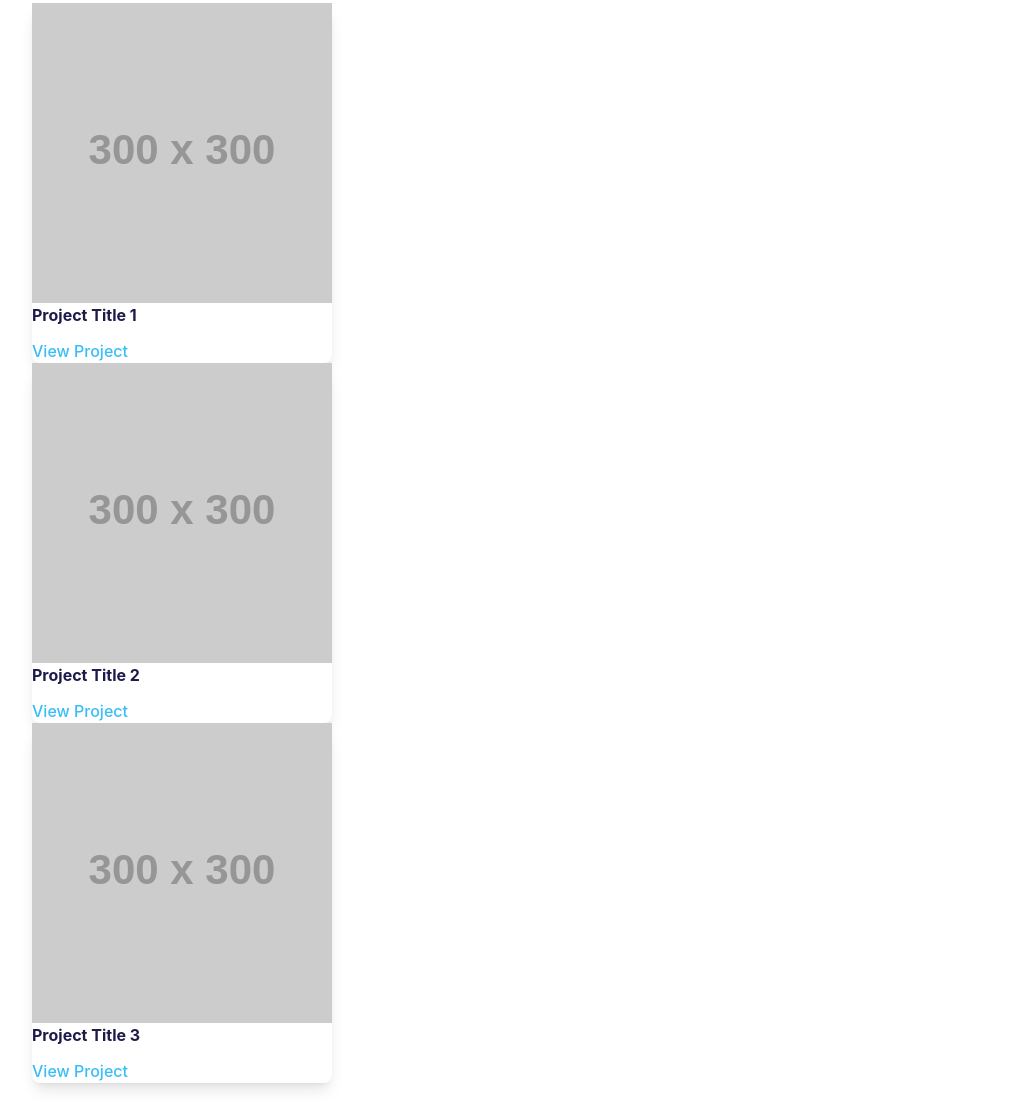
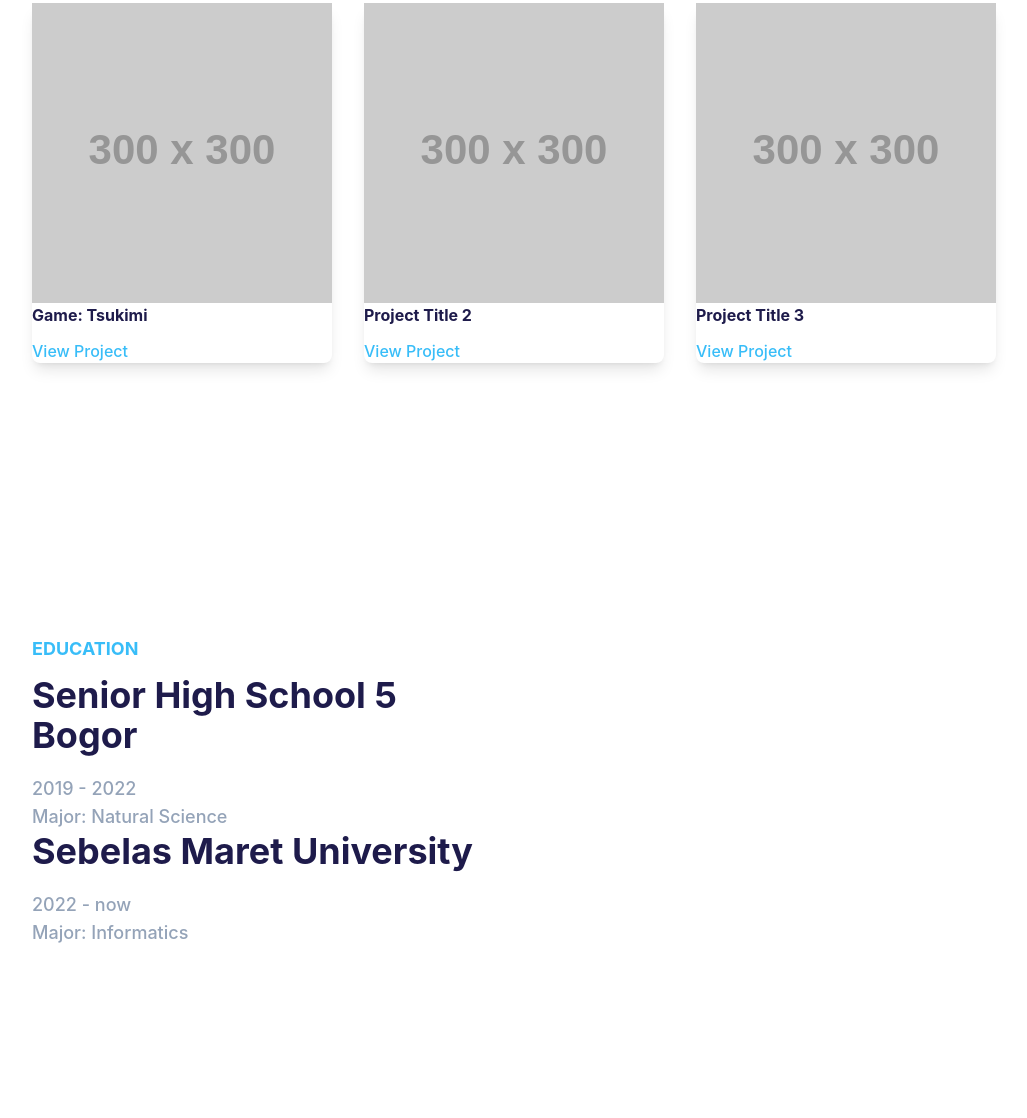
Before and after one commit to ghina2111/portfolio, a website: page index.html in a window 1280 px wide. Shown: the part 1553-2671 px from the top of the page, without its empty margins (0-1027 px from the left). Drawn offline with Linux system fonts and the light colour scheme; placeholder pictures from the web are drawn by us.

Commit message:
add education

```diff
--- a/index.html
+++ b/index.html
@@ -150,14 +150,14 @@
               <p class="font-medium text-base text-secondary mb-10 lg:text-lg">Explore some of my work below:</p>
             </div>
             <!-- Cards Section -->
-            <div class="flex flex-col space-y-8"> <!-- Added flex-col and space-y-8 for spacing -->
+            <div class="flex flex-row space-y-8"> <!-- Added flex-col and space-y-8 for spacing -->
               <!-- Card 1 -->
               <div class="w-full px-4">
                 <div class="bg-white shadow-lg rounded-lg overflow-hidden">
                   <img src="https://via.placeholder.com/300x300" alt="Project Image 1" class="w-full h-60 object-cover">
                   <div class="p-6">
-                    <h3 class="font-bold text-xl text-dark mb-3">Project Title 1</h3>
-                    <a href="https://www.example.com" class="text-primary font-medium">View Project</a>
+                    <h3 class="font-bold text-xl text-dark mb-3">Game: Tsukimi</h3>
+                    <a href="https://www.greenfoot.org/scenarios/32111" class="text-primary font-medium">View Project</a>
                   </div>
                 </div>
               </div>
@@ -186,6 +186,21 @@
         </div>
       </section>
 
+      <section id="education" class="pt-36 pb-32">
+        <div class="container">
+            <div class="flex flex-wrap">
+                <div class="w-full px-4 mb-10 lg:w-1">
+                    <h4 class="font-bold uppercase text-primary text-lg mb-3">Education</h4>
+                    <h2 class="font-bold text-dark text-3xl mb-5 max-w-md lg:text-4xl">Senior High School 5 Bogor</h2>
+                    <p class="font-medium text-base text-secondary max-w-full lg:text-lg text-sm md:text-base lg:text-lg xl:text-xl">2019 - 2022</p>
+                    <p class="font-medium text-base text-secondary max-w-full lg:text-lg text-sm md:text-base lg:text-lg xl:text-xl">Major: Natural Science</p>
+                    <h2 class="font-bold text-dark text-3xl mb-5 max-w-md lg:text-4xl">Sebelas Maret University</h2>
+                    <p class="font-medium text-base text-secondary max-w-full lg:text-lg text-sm md:text-base lg:text-lg xl:text-xl">2022 - now</p>
+                    <p class="font-medium text-base text-secondary max-w-full lg:text-lg text-sm md:text-base lg:text-lg xl:text-xl">Major: Informatics</p>
+                </div>
+            </div>
+        </div>
+      </section>
 
 
     <section id="contact" class="pt-36 pb-32">
```
